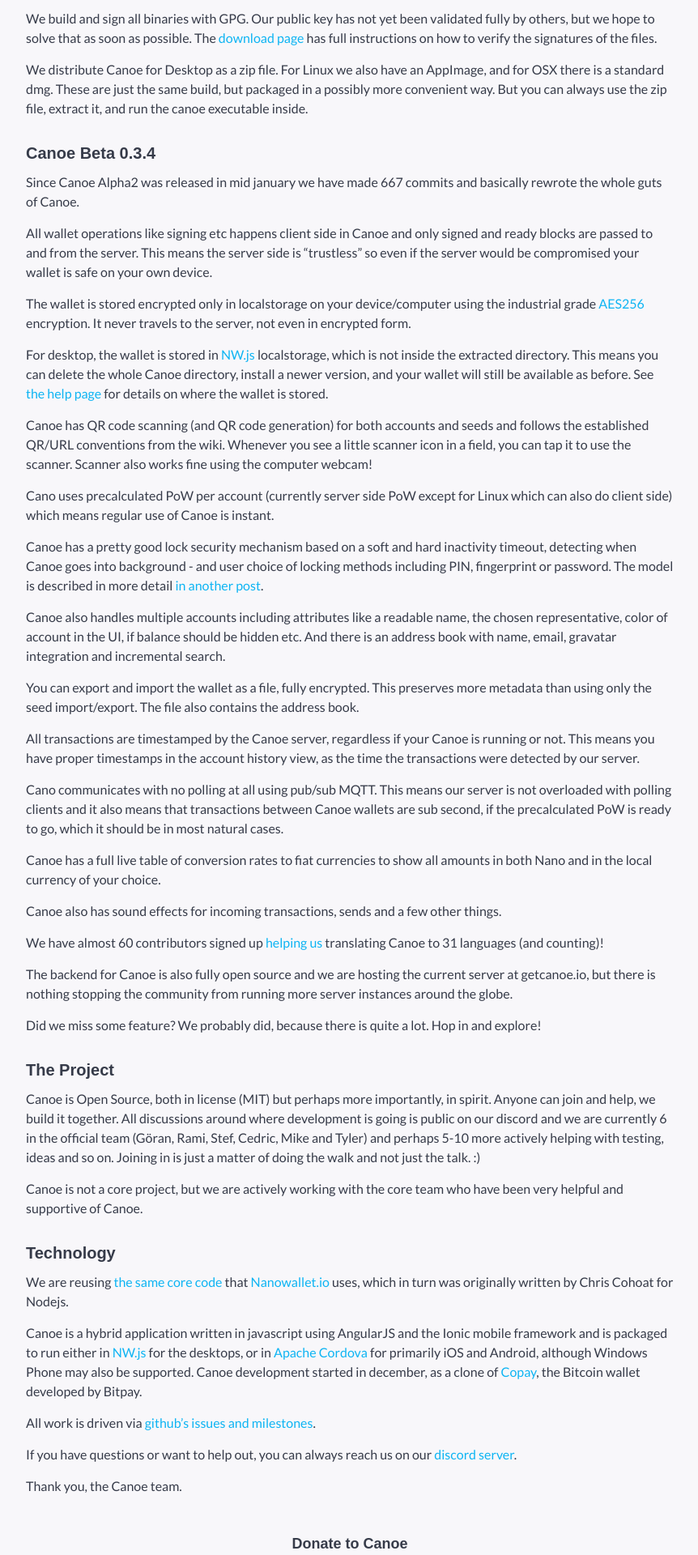
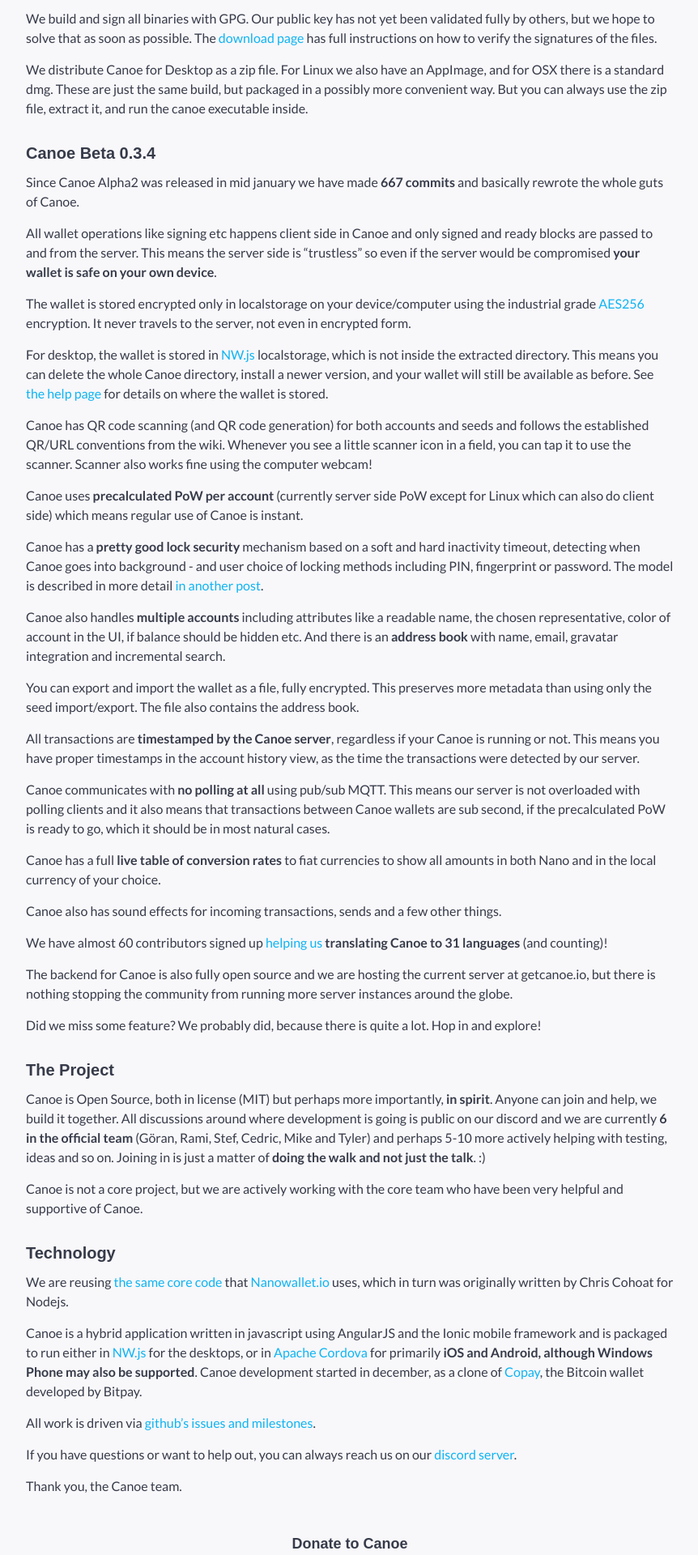
Before and after one commit to getcanoe/website, a Jekyll site: the page built from _posts/2018-03-27-canoe-beta-desktop-release.markdown, in a window 1280 px wide. Shown: the part 1121-3041 px from the top of the page at 81% size, without its empty margins (208-1070 px from the left). Built offline with Jekyll 4.4.1, drawn with Linux system fonts in a browser that asks for light colours; some web fonts are replaced.

Commit message:
Turned strong back on and fixed typos

```diff
--- a/_posts/2018-03-27-canoe-beta-desktop-release.markdown
+++ b/_posts/2018-03-27-canoe-beta-desktop-release.markdown
@@ -29,7 +29,7 @@
 
 Canoe has QR code scanning (and QR code generation) for both accounts and seeds and follows the established QR/URL conventions from the wiki. Whenever you see a little scanner icon in a field, you can tap it to use the scanner. Scanner also works fine using the computer webcam!
 
-Cano uses **precalculated PoW per account** (currently server side PoW except for Linux which can also do client side) which means regular use of Canoe is instant.
+Canoe uses **precalculated PoW per account** (currently server side PoW except for Linux which can also do client side) which means regular use of Canoe is instant.
 
 Canoe has a **pretty good lock security** mechanism based on a soft and hard inactivity timeout, detecting when Canoe goes into background - and user choice of locking methods including PIN, fingerprint or password. The model is described in more detail [in another post](https://getcanoe.io/2018/02/11/security-in-beta.html).
 
@@ -39,7 +39,7 @@
 
 All transactions are **timestamped by the Canoe server**, regardless if your Canoe is running or not. This means you have proper timestamps in the account history view, as the time the transactions were detected by our server.
 
-Cano communicates with **no polling at all** using pub/sub MQTT. This means our server is not overloaded with polling clients and it also means that transactions between Canoe wallets are sub second, if the precalculated PoW is ready to go, which it should be in most natural cases.
+Canoe communicates with **no polling at all** using pub/sub MQTT. This means our server is not overloaded with polling clients and it also means that transactions between Canoe wallets are sub second, if the precalculated PoW is ready to go, which it should be in most natural cases.
 
 Canoe has a full **live table of conversion rates** to fiat currencies to show all amounts in both Nano and in the local currency of your choice.
 
--- a/_sass/utils/_normalize.scss
+++ b/_sass/utils/_normalize.scss
@@ -7,7 +7,7 @@
 h1, h2, h3, h4, h5, h6, p, blockquote, pre,
 a, abbr, acronym, address, big, cite, code,
 del, dfn, em, img, ins, kbd, q, s, samp,
-small, strike, strong, sub, sup, tt, var,
+small, strike, sub, sup, tt, var,
 b, u, i, center,
 dl, dt, dd, ol, ul, li,
 fieldset, form, label, legend,
```
